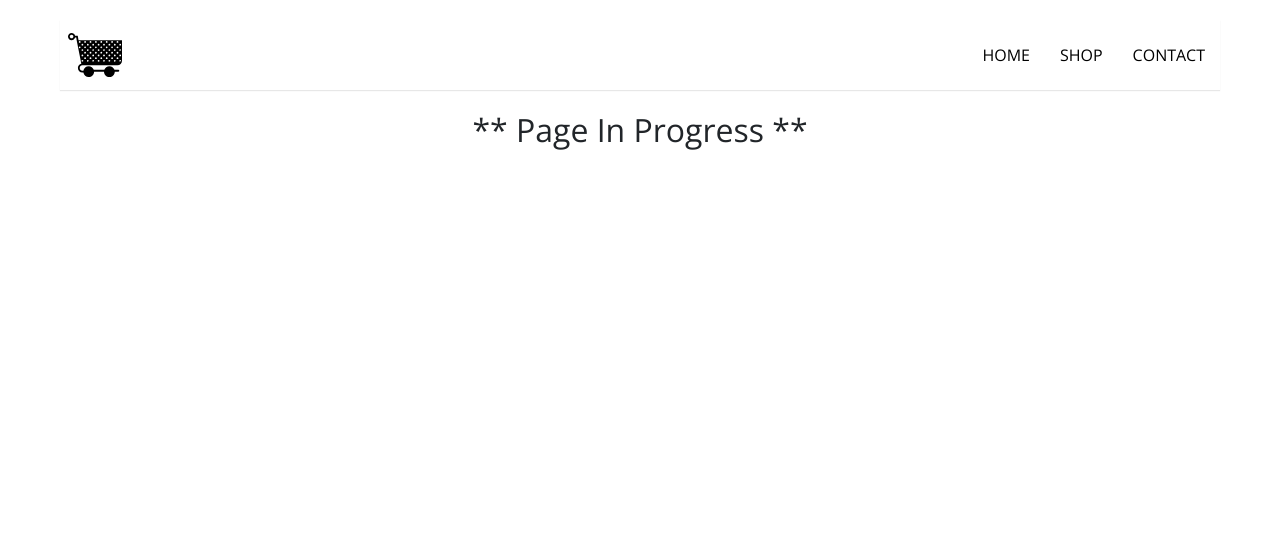
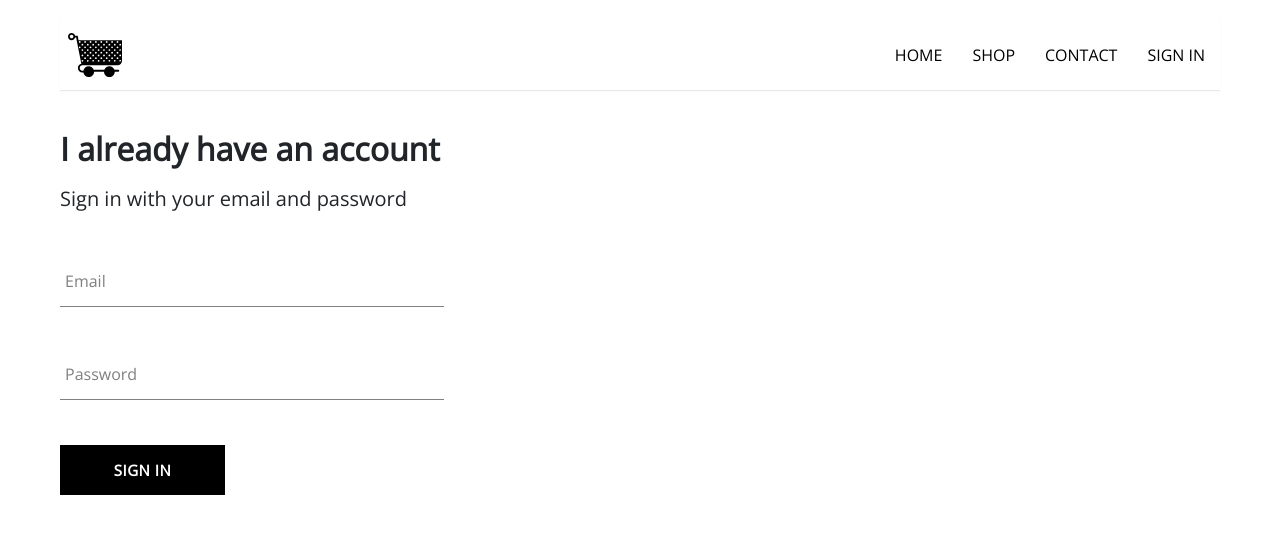
Before and after one commit to Seun-A/react-ecommerce, a React (Create React App) app: page /signin in a window 1280 px wide. Shown: the top 534 px of the page. Built offline with nearby package versions, Linux system fonts and the light colour scheme.

Commit message:
Sign In Page

```diff
--- /dev/null
+++ b/src/components/button/button.component.jsx
@@ -0,0 +1,10 @@
+import React from "react";
+import './button.style.scss'
+
+const Button = ({ children, ...otherProps }) => (
+  <button className="custom-btn" { ...otherProps }>
+    { children }
+  </button>
+)
+
+export default Button;
--- /dev/null
+++ b/src/components/button/button.style.scss
@@ -0,0 +1,21 @@
+.custom-btn {
+  min-width: 165px;
+  width: auto;
+  height: 50px;
+  letter-spacing: 0.5px;
+  line-height: 50px;
+  padding: 0 35px 0 35px;
+  font-size: 15px;
+  background-color: black;
+  color: white;
+  text-transform: uppercase;
+  font-weight: bolder;
+  border: none;
+  cursor: pointer;
+
+  &:hover {
+    background-color: white;
+    color: black;
+    border: 1px solid black;
+  }
+}
--- /dev/null
+++ b/src/components/form-input/form-input.component.jsx
@@ -0,0 +1,17 @@
+import React from "react";
+import './form-input.style.scss'
+
+const FormInput = ({ handleChange, label, ...otherProps }) => (
+  <div className="group">
+    <input className="form-input" onChange={handleChange} {...otherProps} />
+    {
+      label ?
+        (<label className={`${otherProps.value.length ? 'shrink' : ''} form-input-label`}>
+          {label}
+        </label>)
+        : null
+    }
+  </div>
+)
+
+export default FormInput
--- /dev/null
+++ b/src/components/form-input/form-input.style.scss
@@ -0,0 +1,54 @@
+$sub-color: gray;
+$main-color: black;
+
+@mixin shrinkLabel {
+  top: -14px;
+  font-size: 12px;
+  color: $main-color;
+}
+
+.group {
+  position: relative;
+  margin: 45px 0;
+
+  .form-input {
+    background: none;
+    background-color: white;
+    color: $sub-color;
+    font-size: 18px;
+    padding: 10px 10px 10px 5px;
+    display: block;
+    width: 100%;
+    border: none;
+    border-radius: 0;
+    border-bottom: 1px solid $sub-color;
+    margin: 25px 0;
+
+    &:focus {
+      outline: none;
+    }
+
+    &:focus ~ .form-input-label {
+      @include shrinkLabel();
+    }
+  }
+
+  input[type='password'] {
+    letter-spacing: 0.3em;
+  }
+
+  .form-input-label {
+    color: $sub-color;
+    font-size: 16px;
+    font-weight: normal;
+    position: absolute;
+    pointer-events: none;
+    left: 5px;
+    top: 10px;
+    transition: 300ms ease all;
+
+    &.shrink {
+      @include shrinkLabel();
+    }
+  }
+}
--- a/src/components/header/header.component.jsx
+++ b/src/components/header/header.component.jsx
@@ -11,6 +11,7 @@ const Header = () => (
       <Link className='option' to='/'>HOME</Link>
       <Link className='option' to='/shop'>SHOP</Link>
       <Link className='option' to='/contact'>CONTACT</Link>
+      <Link className='option' to='/signin'>SIGN IN</Link>
     </div>
   </div>
 )
--- /dev/null
+++ b/src/components/sign-in/sign-in.component.jsx
@@ -0,0 +1,57 @@
+import React from "react";
+import Button from "../button/button.component";
+import FormInput from "../form-input/form-input.component";
+import './sign-in.style.scss'
+
+class SignIn extends React.Component {
+  constructor() {
+    super();
+
+    this.state = {
+      email: '',
+      password: ''
+    }
+  }
+
+  handleSubmit = event => {
+    event.preventDefault();
+    this.setState({ email: '', password: '' })
+  }
+
+  handleChange = event => {
+    const { value, name } = event.target;
+    this.setState({ [name]: value })
+  }
+
+  render() {
+    return (
+      <div className="sign-in d-flex flex-column">
+        <h2 className="mt-4 mb-3 fw-semibold">I already have an account</h2>
+        <span className="fs-5">Sign in with your email and password</span>
+
+        <form onSubmit={this.handleSubmit}>
+          <FormInput
+            name="email"
+            type='email'
+            label='Email'
+            value={this.state.email}
+            handleChange={this.handleChange}
+            required
+          />
+          <FormInput
+            name="password"
+            type='password'
+            label='Password'
+            value={this.state.password}
+            handleChange={this.handleChange}
+            required
+          />
+
+          <Button type='submit'>Sign In</Button>
+        </form>
+      </div>
+    );
+  }
+}
+
+export default SignIn;
--- /dev/null
+++ b/src/components/sign-in/sign-in.style.scss
@@ -0,0 +1,10 @@
+.sign-in {
+  width: 30vw;
+}
+
+
+@media only screen and (max-width: 850px) {
+  .sign-in {
+    width: 100%;
+  }
+}
--- a/src/index.js
+++ b/src/index.js
@@ -11,6 +11,7 @@ import './index.css';
 import App from './App';
 import Homepage from './pages/home/homepage.component';
 import ShopPage from './pages/shop/shop.component';
+import SignInUpPage from './pages/sign-in-up/sign-in-up.component';
 
 
 
@@ -22,13 +23,14 @@ root.render(
         <Route exact path='/' element={<App />}>
           <Route index element={<Homepage />} />
           <Route path='/shop' element={<ShopPage />} />
+          <Route path='/signin' element={<SignInUpPage />} />
           {/* No Match */}
           <Route
             path='*'
             element = {
               <div
                 className='d-flex justify-content-center align-items-center fs-2'
-              >** Page In Progress **</div>
+              >Can't find the page you're looking for :(</div>
             }
           />
         </Route>
--- /dev/null
+++ b/src/pages/sign-in-up/sign-in-up.component.jsx
@@ -0,0 +1,11 @@
+import React from "react";
+import SignIn from "../../components/sign-in/sign-in.component";
+
+
+const SignInUpPage = () => (
+  <div className="sign-in-up">
+    <SignIn />
+  </div>
+)
+
+export default SignInUpPage;
```
